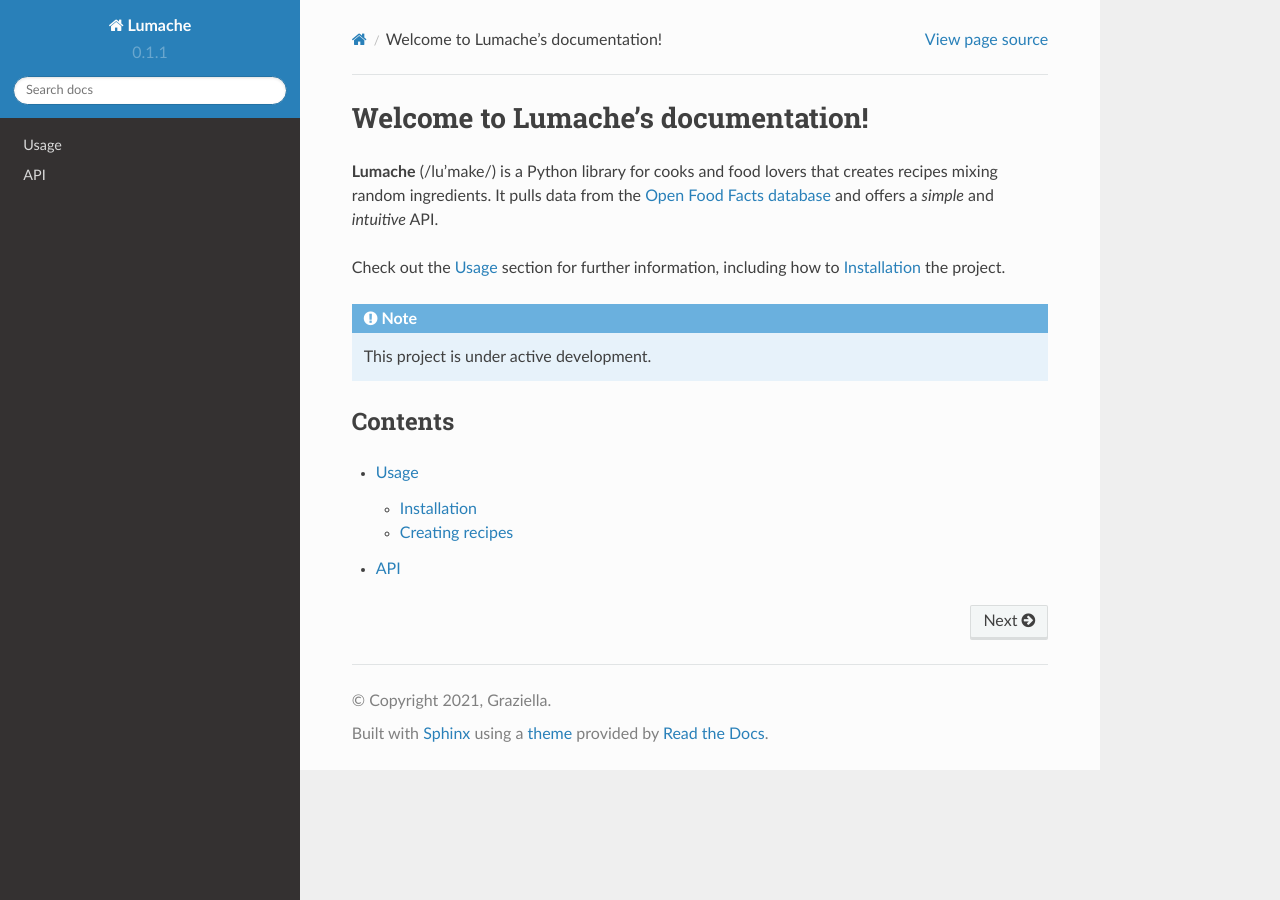
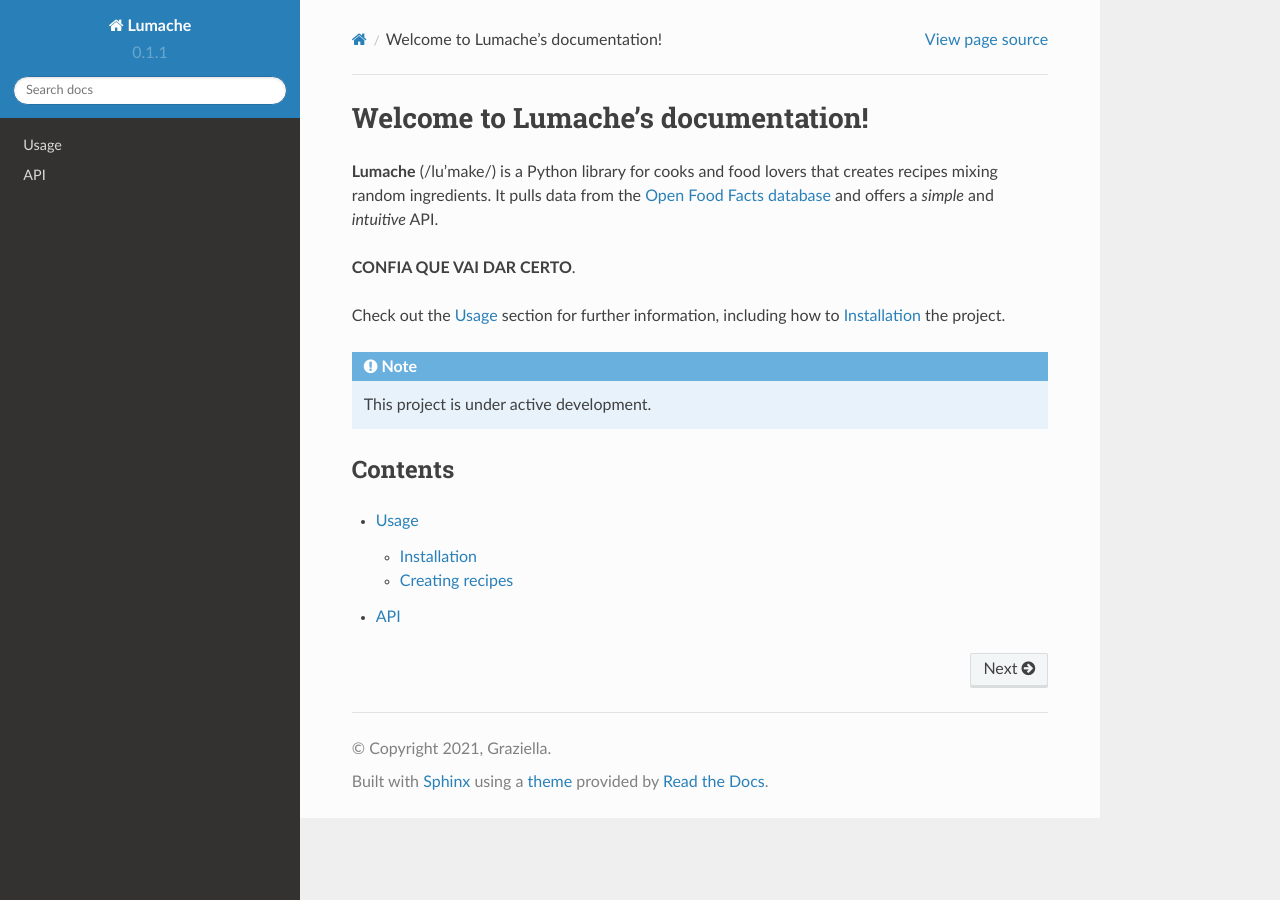
Before and after one commit to gustavowl/readthedocs, a Sphinx documentation site: the page built from docs/source/index.rst, in a window 1280 px wide. Built offline with Sphinx 7.4.7 and the Read the Docs theme 2.0.0, drawn with Linux system fonts in a browser that asks for light colours.

Commit message:
Update index.rst

```diff
--- a/docs/source/index.rst
+++ b/docs/source/index.rst
@@ -5,6 +5,8 @@
 that creates recipes mixing random ingredients.
 It pulls data from the `Open Food Facts database <https://world.openfoodfacts.org/>`_
 and offers a *simple* and *intuitive* API.
+
+**CONFIA QUE VAI DAR CERTO**.
 
 Check out the :doc:`usage` section for further information, including
 how to :ref:`installation` the project.
```
